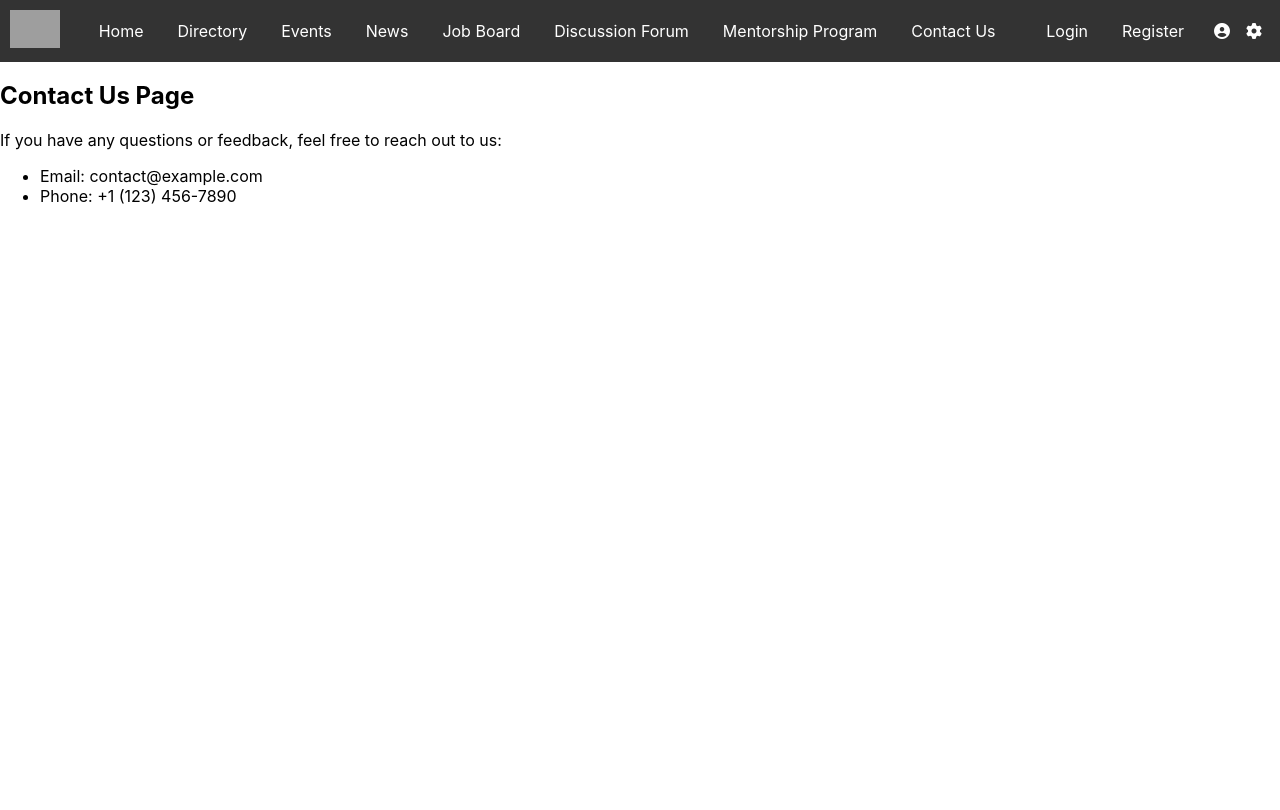
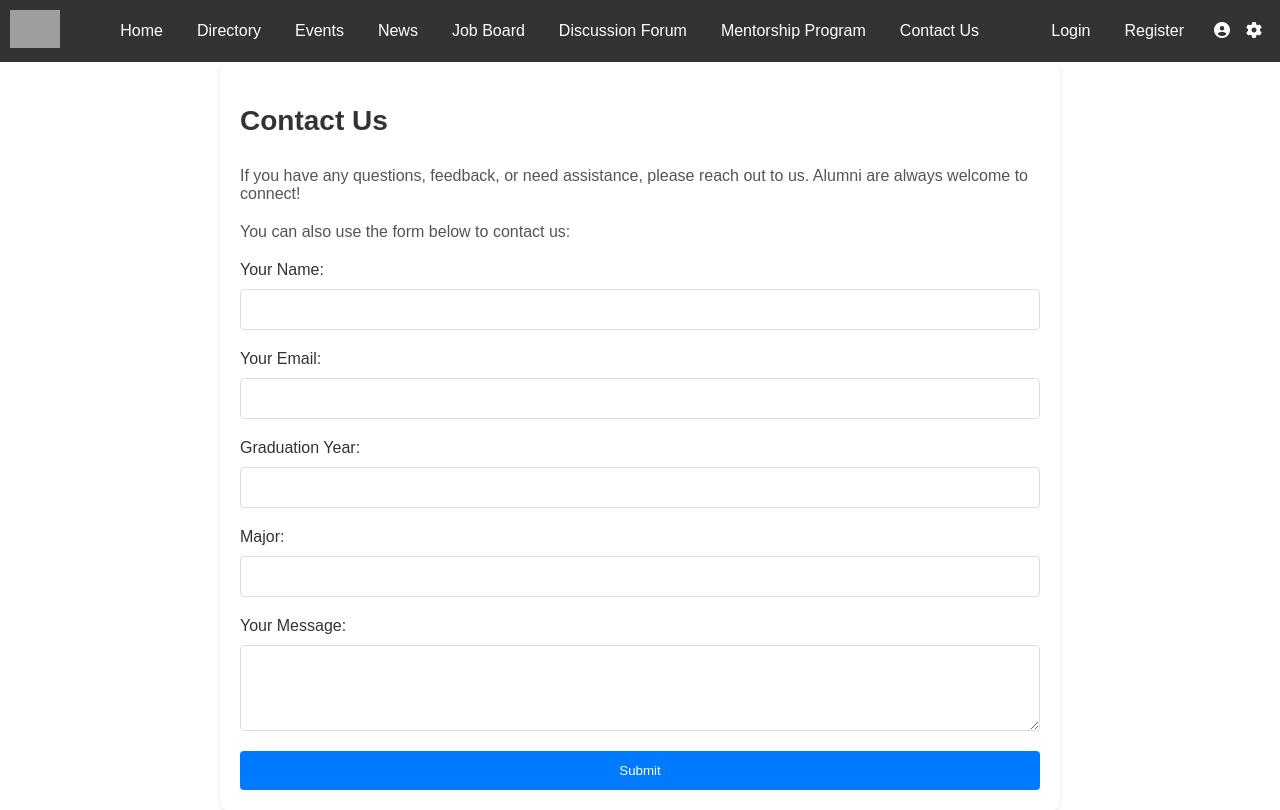
Before and after one commit to kavaskar786/anw, a React (Create React App) app in the folder alumni-network/: page /contact in a window 1280 px wide. Built offline with nearby package versions, Linux system fonts and the light colour scheme; grey boxes are pictures that could not be loaded.

Commit message:
i have completed contactus,mentorship,login

```diff
--- a/alumni-network/src/components/ContactUsPage.js
+++ b/alumni-network/src/components/ContactUsPage.js
@@ -1,18 +1,106 @@
 // ContactUsPage.js
 
-import React from 'react';
+import React, { useState } from 'react';
 import './css/ContactUsPage.css';
 
 const ContactUsPage = () => {
+  const [formData, setFormData] = useState({
+    name: '',
+    email: '',
+    message: '',
+    graduationYear: '',
+    major: '',
+    // Add more fields as needed
+  });
+
+  const [formSubmitted, setFormSubmitted] = useState(false);
+
+  const handleChange = (e) => {
+    const { name, value } = e.target;
+    setFormData((prevData) => ({
+      ...prevData,
+      [name]: value,
+    }));
+  };
+
+  const handleSubmit = (e) => {
+    e.preventDefault();
+    // Handle form submission logic, e.g., sending an email or saving feedback
+    // Simulate form submission success
+    console.log('Form submitted:', formData);
+    setFormSubmitted(true);
+  };
+
   return (
-    <div>
-      <h2>Contact Us Page</h2>
-      <p>If you have any questions or feedback, feel free to reach out to us:</p>
-      <ul>
-        <li>Email: contact@example.com</li>
-        <li>Phone: +1 (123) 456-7890</li>
-        {/* Add more contact details as needed */}
-      </ul>
+    <div className="contact-container">
+      <h2 className="contact-header">Contact Us</h2>
+      <p className="contact-details">
+        If you have any questions, feedback, or need assistance, please reach out to us. Alumni are always
+        welcome to connect!
+      </p>
+
+
+      <p className="contact-details">
+        You can also use the form below to contact us:
+      </p>
+
+      {formSubmitted ? (
+        <div className="success-message">
+          Thank you for reaching out! We'll get back to you soon.
+        </div>
+      ) : (
+        <form className="contact-form" onSubmit={handleSubmit}>
+          <label htmlFor="name">Your Name:</label>
+          <input
+            type="text"
+            id="name"
+            name="name"
+            value={formData.name}
+            onChange={handleChange}
+            required
+          />
+
+          <label htmlFor="email">Your Email:</label>
+          <input
+            type="email"
+            id="email"
+            name="email"
+            value={formData.email}
+            onChange={handleChange}
+            required
+          />
+
+          <label htmlFor="graduationYear">Graduation Year:</label>
+          <input
+            type="text"
+            id="graduationYear"
+            name="graduationYear"
+            value={formData.graduationYear}
+            onChange={handleChange}
+          />
+
+          <label htmlFor="major">Major:</label>
+          <input
+            type="text"
+            id="major"
+            name="major"
+            value={formData.major}
+            onChange={handleChange}
+          />
+
+          <label htmlFor="message">Your Message:</label>
+          <textarea
+            id="message"
+            name="message"
+            rows="4"
+            value={formData.message}
+            onChange={handleChange}
+            required
+          ></textarea>
+
+          <button type="submit">Submit</button>
+        </form>
+      )}
     </div>
   );
 };
--- a/alumni-network/src/components/LoginPage.js
+++ b/alumni-network/src/components/LoginPage.js
@@ -8,34 +8,56 @@ const LoginPage = () => {
   const [loginData, setLoginData] = useState({
     usernameOrEmail: '',
     password: '',
+    rememberMe: false,
   });
 
-  const [error, setError] = useState('');
+  const [loading, setLoading] = useState(false);
 
   const handleChange = (e) => {
-    const { name, value } = e.target;
+    const { name, value, type, checked } = e.target;
+
     setLoginData((prevData) => ({
       ...prevData,
-      [name]: value,
+      [name]: type === 'checkbox' ? checked : value,
     }));
   };
 
-  const handleLogin = () => {
-    const { usernameOrEmail, password } = loginData;
+  const handleLogin = async () => {
+    const { usernameOrEmail, password, rememberMe } = loginData;
 
-    // Simple validation example
     if (!usernameOrEmail.trim() || !password.trim()) {
-      setError('Please enter both username or email and password.');
+      // Display a popup alert for the validation error
+      alert('Please enter both username or email and password.');
       return;
     }
 
-    // Additional validation logic (e.g., email format validation)
+    try {
+      setLoading(true);
+      // Simulate API call for authentication (replace with actual authentication logic)
+      const isAuthenticated = false; // Replace with actual authentication logic
 
-    // If validation passes, proceed with login
-    console.log('Login data:', loginData);
+      if (isAuthenticated) {
+        if (rememberMe) {
+          localStorage.setItem('userData', JSON.stringify({ usernameOrEmail }));
+        }
+        console.log('User authenticated!');
+      } else {
+        // Display a popup alert for authentication error
+        alert('Invalid username/email or password. Please try again.');
+      }
+    } catch (error) {
+      console.error('Error during authentication:', error);
+      // Display a popup alert for general error
+      alert('An error occurred during authentication. Please try again.');
+    } finally {
+      setLoading(false);
+    }
+  };
 
-    // Clear the error state
-    setError('');
+  const handleKeyPress = (e) => {
+    if (e.key === 'Enter') {
+      handleLogin();
+    }
   };
 
   return (
@@ -61,10 +83,12 @@ const LoginPage = () => {
               name="password"
               value={loginData.password}
               onChange={handleChange}
+              onKeyPress={handleKeyPress}
             />
           </div>
-        {error && <p className="error-message">{error}</p>}
-        <button type="button" onClick={handleLogin}>Login</button>
+          <button type="button" onClick={handleLogin} disabled={loading}>
+            {loading ? 'Logging in...' : 'Login'}
+          </button>
         </form>
         <p>
           New user? <Link to="/registration">Register here</Link>.
--- a/alumni-network/src/components/MentorshipProgramPage.js
+++ b/alumni-network/src/components/MentorshipProgramPage.js
@@ -1,27 +1,54 @@
 // MentorshipProgramPage.js
 
-import React from 'react';
+import React, { useState, useEffect } from 'react';
 import './css/MentorshipProgramPage.css';
 
 const MentorshipProgramPage = () => {
-  // Placeholder mentorship program data (replace with actual data)
-  const mentorshipData = [
-    { id: 1, mentor: 'John Doe', expertise: 'Software Development', availability: 'Available' },
-    { id: 2, mentor: 'Jane Smith', expertise: 'Marketing Strategy', availability: 'Limited' },
-    // Add more mentorship program entries as needed
-  ];
+  const [mentors, setMentors] = useState([]);
+
+  // Simulate fetching data from an API
+  useEffect(() => {
+    // Replace this with your actual data fetching logic
+    const fetchData = async () => {
+      // Simulating API call or data retrieval
+      const response = await fetch('your_mentors_api_endpoint');
+      const data = await response.json();
+
+      setMentors(data);
+    };
+
+    fetchData();
+  }, []);
 
   return (
-    <div>
-      <h2>Mentorship Program Page</h2>
-      {mentorshipData.map((entry) => (
-        <div key={entry.id} className="mentorship-entry">
-          <h3>{entry.mentor}</h3>
-          <p>Expertise: {entry.expertise}</p>
-          <p>Availability: {entry.availability}</p>
-          {/* Add more mentorship program details as needed */}
-        </div>
-      ))}
+    <div className="mentCont">
+    <div className="mentorship-container">
+      <h2 className="mentorship-header">Mentorship Program</h2>
+
+      {/* Search and Filter Section */}
+      <div className="search-filter-section">
+        <input type="text" placeholder="Search mentors" className="search-input" />
+        <select className="filter-dropdown">
+          <option value="">Filter by Industry</option>
+          <option value="technology">Technology</option>
+          {/* Add more industry options */}
+        </select>
+        <button className="filter-btn">Apply Filters</button>
+      </div>
+
+      {/* Mentor List Section */}
+      <div className="mentor-list">
+        {mentors.map((mentor) => (
+          <div key={mentor.id} className="mentor-card">
+            <img src={mentor.avatar} alt={`${mentor.name}'s Avatar`} className="mentor-avatar" />
+            <h3 className="mentor-name">{mentor.name}</h3>
+            <p className="mentor-title">{mentor.title}</p>
+            <p className="mentor-industry">{mentor.industry}</p>
+            <button className="connect-btn">Connect</button>
+          </div>
+        ))}
+      </div>
+    </div>
     </div>
   );
 };
--- a/alumni-network/src/components/css/ContactUsPage.css
+++ b/alumni-network/src/components/css/ContactUsPage.css
@@ -1,24 +1,91 @@
-/* ContactUsPage.css */
-
+/*cvontanct page Css*/
 .contact-container {
   max-width: 800px;
   margin: 0 auto;
   padding: 20px;
-    background-color: white;
+  box-shadow: 0 2px 5px rgba(0, 0, 0, 0.1);
+  background-color: #fff;
   border-radius: 8px;
-    box-shadow: 0 0 10px rgba(0, 0, 0, 0.1);
 }
 
-  .contact-container p {
+.contact-header {
+  font-size: 28px;
+  margin-bottom: 30px;
+  color: #333;
+}
+
+.contact-details {
+  margin-bottom: 20px;
   color: #555;
 }
 
-  .contact-container ul {
-    list-style-type: none;
-    padding: 0;
+.contact-form {
+  display: flex;
+  flex-direction: column;
 }
 
-  .contact-container li {
-    margin-top: 5px;
+.contact-form label {
+  margin-bottom: 10px;
   color: #333;
 }
+
+.contact-form input,
+.contact-form textarea {
+  padding: 12px;
+  margin-bottom: 20px;
+  border: 1px solid #ddd;
+  border-radius: 4px;
+  transition: border-color 0.3s ease;
+}
+
+.contact-form input:focus,
+.contact-form textarea:focus {
+  border-color: #007bff;
+}
+
+.contact-form button {
+  padding: 12px 20px;
+  background-color: #007bff;
+  color: #fff;
+  cursor: pointer;
+  border: none;
+  border-radius: 4px;
+  transition: background-color 0.3s ease, transform 0.2s ease;
+}
+
+.contact-form button:hover {
+  background-color: #0056b3;
+  transform: scale(1.05);
+}
+
+.success-message {
+  background-color: #dff0d8;
+  border: 1px solid #d6e9c6;
+  color: #3c763d;
+  padding: 15px;
+  margin-top: 30px;
+  border-radius: 6px;
+}
+
+@media screen and (max-width: 600px) {
+  .contact-container {
+    max-width: 600px;
+    padding: 15px;
+  }
+
+  .contact-header {
+    font-size: 24px;
+    margin-bottom: 20px;
+  }
+
+  .contact-form input,
+  .contact-form textarea {
+    padding: 10px;
+    margin-bottom: 15px;
+  }
+
+  .contact-form button {
+    padding: 10px 16px;
+    font-size: 16px;
+  }
+}
--- a/alumni-network/src/components/css/LoginPage.css
+++ b/alumni-network/src/components/css/LoginPage.css
@@ -1,55 +1,100 @@
-/* LoginPage.css */
-
+/* Overall Page Styles */
 .login-page-container {
   display: flex;
   align-items: center;
   justify-content: center;
   height: 100vh;
+  background-color: #f4f4f4; /* Set a background color for the page */
+   background-image: url('../images/pexels-steve-johnson-1509534.jpg'); /*Add your background image path */
+  background-size: cover;
+  background-position: center;
 }
 
+/* Login Container Styles */
 .login-container {
   max-width: 400px;
   padding: 20px;
   background-color: #fff;
   border-radius: 8px;
   box-shadow: 0 0 10px rgba(0, 0, 0, 0.1);
+  transition: transform 0.3s ease-in-out;
+  margin: 20px; /* Add margin for better spacing */
+  box-sizing: border-box; /* Ensure padding and border don't exceed max-width */
+  display: flex;
+  flex-direction: column;
+  align-items: center;
 }
 
+/* Header Styles */
 .login-container h2 {
   color: #333;
   text-align: center;
+  font-size: 24px;
+  margin-bottom: 20px;
 }
 
+/* Form Styles */
 .login-container form {
-    display: flex;
-    flex-direction: column;
+  width: 100%;
 }
 
+/* Input Styles */
 .login-container label {
   margin-bottom: 5px;
   color: #555;
 }
 
 .login-container input {
-    padding: 10px;
+  padding: 12px;
   margin-bottom: 15px;
   border: 1px solid #ccc;
   border-radius: 5px;
+  width: 100%;
+  transition: border-color 0.3s ease-in-out;
+  box-sizing: border-box; /* Ensure padding is included in the width */
 }
 
+.login-container input:focus {
+  border-color: #007bff;
+  outline: none; /* Remove the outline on focus for better aesthetics */
+}
+
+/* Button Styles */
 .login-container button {
   background-color: #007bff;
   color: #fff;
-    padding: 10px;
+  padding: 12px;
   border: none;
   border-radius: 5px;
   cursor: pointer;
+  transition: background-color 0.3s ease-in-out;
+  width: 100%;
 }
 
 .login-container button:hover {
   background-color: #0056b3;
 }
 
+
+/* Checkbox Styles */
+.login-container .remember-me-checkbox {
+  display: flex;
+  align-items: center;
+  margin-bottom: 115px;
+  width: 100%;
+}
+
+
+/* Error Message Styles */
+.error-message {
+  color: red;
+  margin-top: 10px;
+  text-align: center;
+  font-size: 14px;
+  width: 100%;
+}
+
+/* Additional Link Styles */
 .login-container p {
   text-align: center;
   margin-top: 15px;
@@ -59,14 +104,22 @@
 .login-container p a {
   color: #007bff;
   text-decoration: none;
+  transition: color 0.3s ease-in-out;
 }
 
 .login-container p a:hover {
   text-decoration: underline;
+  color: #0056b3;
 }
 
-  .error-message {
-    color: red;
-    margin-top: 10px;
-    text-align: center;
+/* Custom Fonts */
+body {
+  font-family: 'YourFont', sans-serif; /* Replace 'YourFont' with the desired font */
 }
+
+/* Responsive Design */
+@media (max-width: 600px) {
+  .login-container {
+    max-width: 100%;
+  }
+}
```
Also changed, not shown: alumni-network/src/components/css/MentorshipProgramPage.css (+102 -8 lines), 1 other file (tests, documents, lock files or other folders). Lines whose indentation alone changed are shown as unchanged.
